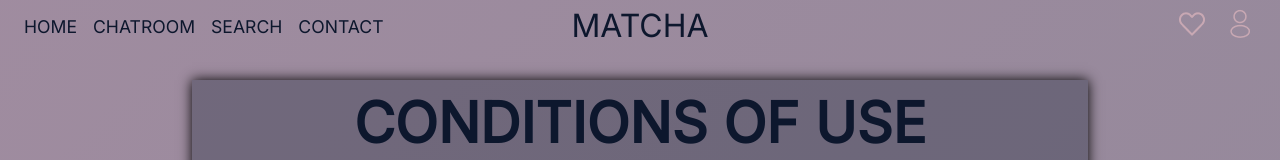
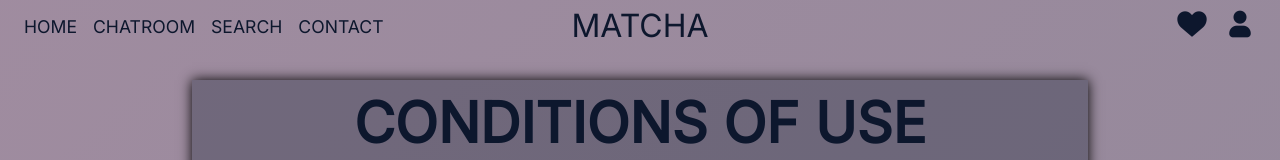
Before and after one commit to AliHaine/42_Matcha, an Angular app in the folder angular-frontend/: page /page/conditions-of-use in a window 1280 px wide. Shown: the top 160 px of the page. Built offline with nearby package versions, Linux system fonts and the light colour scheme.

Commit message:
Upadte page system, update navbar and navbar icons

```diff
--- a/angular-frontend/src/app/components/navbar/navbar.component.css
+++ b/angular-frontend/src/app/components/navbar/navbar.component.css
@@ -48,3 +48,17 @@ nav {
 #rightElements img {
     margin-right: 2vmin;
 }
+
+.img {
+    margin-right: 2vmin;
+    width: 4vmin;
+    aspect-ratio: 1;
+    display: inline-block;
+    background: var(--color-5);
+    transition: transform 0.5s, background 0.5s;
+}
+
+.img:hover {
+    background: var(--color-1);
+    transform: scale(1.1) translateY(-0.1vmin);
+}
--- a/angular-frontend/src/app/components/navbar/navbar.component.html
+++ b/angular-frontend/src/app/components/navbar/navbar.component.html
@@ -7,7 +7,7 @@
     </ul>
     <div id="middleLogo"><a routerLink="/">MATCHA</a></div>
     <div id="rightElements">
-        <img src="/icons/navHeart.png">
-        <img src="/icons/navProfile.png">
+        <div class="img" style="-webkit-mask: url('/icons/navHeart.png') center/contain" (mouseover)="overtest()"></div>
+        <div class="img" style="-webkit-mask: url('/icons/navProfile.png') center/contain"></div>
     </div>
 </nav>
--- a/angular-frontend/src/app/components/navbar/navbar.component.ts
+++ b/angular-frontend/src/app/components/navbar/navbar.component.ts
@@ -7,4 +7,9 @@ import {RouterLink} from "@angular/router";
   templateUrl: './navbar.component.html',
   styleUrl: './navbar.component.css'
 })
-export class NavbarComponent {}
+export class NavbarComponent {
+
+  overtest() {
+    console.log("hover")
+  }
+}
--- a/angular-frontend/src/app/components/page/page.component.html
+++ b/angular-frontend/src/app/components/page/page.component.html
@@ -1,6 +1,6 @@
 <div id="page">
-    <h1 id="page-title">{{ pageService.page.title }}</h1>
+    <h1 id="page-title">{{ page.title }}</h1>
     <div id="content-container">
-        <span id="page-content">{{ pageService.page.description }}</span>
+        <span id="page-content">{{ page.description }}</span>
     </div>
 </div>
--- a/angular-frontend/src/app/components/page/page.component.ts
+++ b/angular-frontend/src/app/components/page/page.component.ts
@@ -1,6 +1,7 @@
-import {Component, inject, OnInit} from '@angular/core';
+import {Component, inject, input, OnInit} from '@angular/core';
 import {PageService} from "../../services/page.service";
 import {ActivatedRoute} from "@angular/router";
+import {PageModel} from "../../models/page.model";
 
 @Component({
   selector: 'app-page',
@@ -12,11 +13,14 @@ export class PageComponent implements OnInit {
 
     pageService = inject(PageService);
     route = inject(ActivatedRoute);
+    page: PageModel = new PageModel("Loading", "Page is loading..");
 
     ngOnInit() {
         this.route.paramMap.subscribe((param) => {
             const fileName = "pages/" + this.route.snapshot.paramMap.get('name') + ".txt"
-            this.pageService.loadPage(fileName);
+            this.pageService.loadPage(fileName).subscribe(obs => {
+                this.page = obs;
+            });
         })
     }
 }
--- a/angular-frontend/src/app/services/page.service.ts
+++ b/angular-frontend/src/app/services/page.service.ts
@@ -1,6 +1,7 @@
 import {inject, Injectable} from '@angular/core';
 import {PageModel} from "../models/page.model";
 import {HttpClient} from "@angular/common/http";
+import {Observable} from "rxjs";
 
 @Injectable({
   providedIn: 'root'
@@ -14,15 +15,16 @@ export class PageService {
         console.log("constructor service")
     }
 
-    loadPage(pageName: string) {
+    loadPage(pageName: string): Observable<PageModel> {
         let title = pageName.substring(pageName.indexOf("/")+1, pageName.lastIndexOf('.'));
         title = title.replaceAll('-', ' ').toUpperCase();
-        this.httpClient.get("/" + pageName, { responseType: 'text'}).subscribe(
+        return new Observable(obs => {
+            this.httpClient.get("/" + pageName, { responseType: 'text'}).subscribe(
             (data) => {
-                this.page = new PageModel(title, data);
-             },
-            (error) => {
-                this.page = new PageModel("Page not found", "This page don't exist..");
+                obs.next(new PageModel(title, data))
+             },error => {
+                obs.next(new PageModel("This page doesn't exist", ""));
             })
+        })
     }
 }
```
Also changed, not shown: angular-frontend/public/icons/navHeart.png, angular-frontend/public/icons/navProfile.png.
